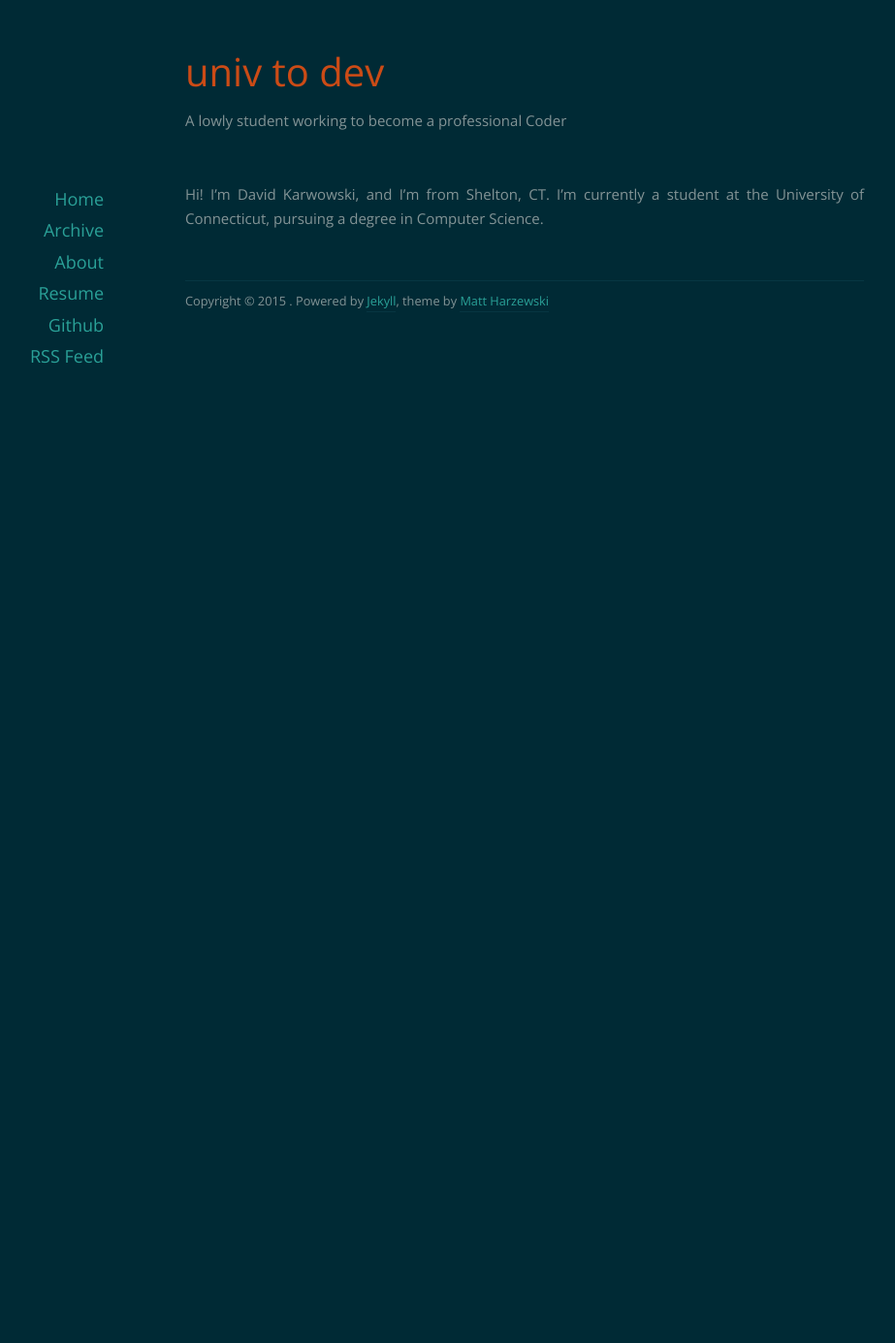
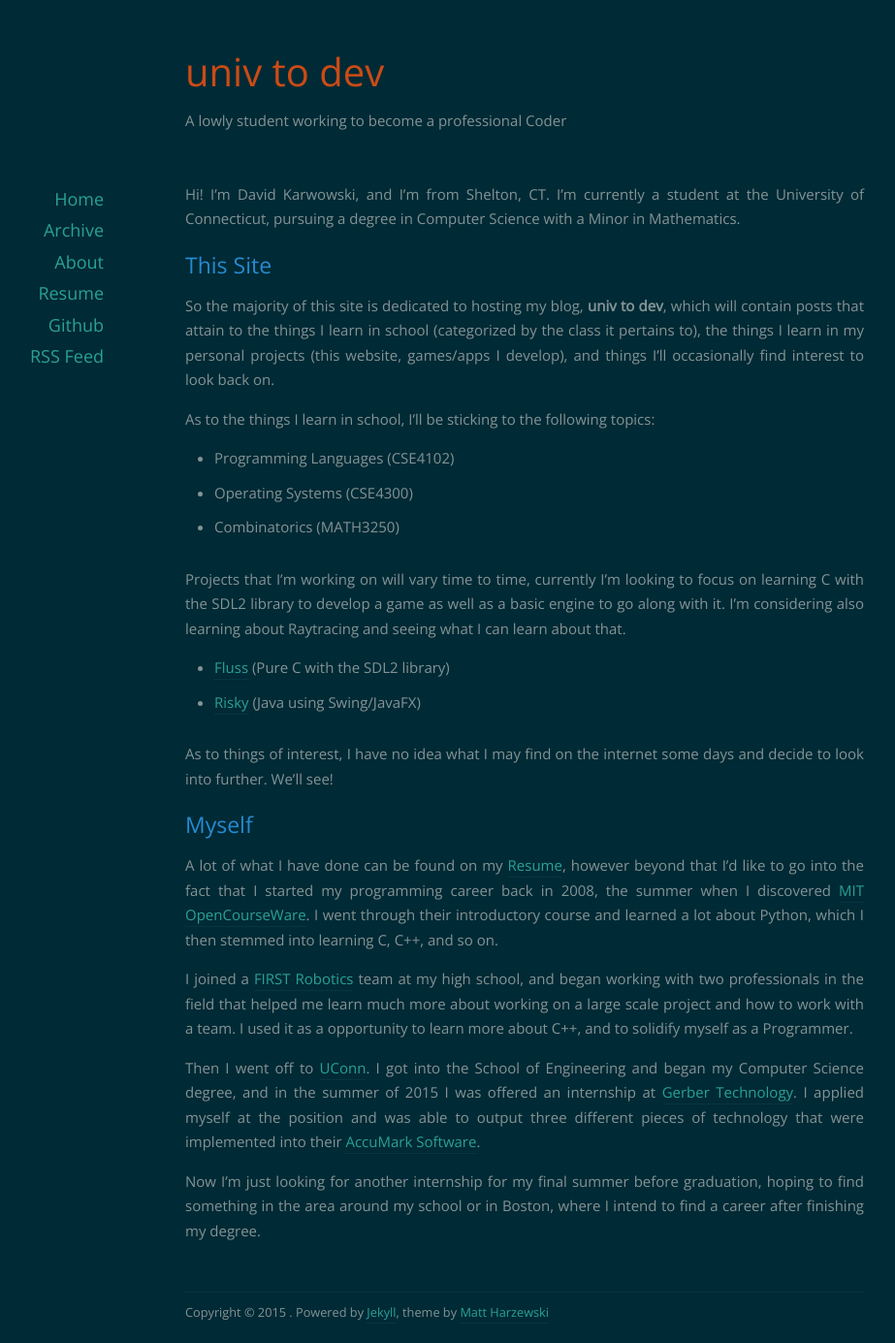
Before and after one commit to dkarwowski/dkarwowski.github.io, a Jekyll site: the page built from about/index.md, in a window 1280 px wide. Shown: the whole page at 97% size, without its empty margins (99-1022 px from the left). Built offline with Jekyll 4.4.1, drawn with Linux system fonts in a browser that asks for light colours; nearby versions of some CDN libraries; before the commit the page ends 900 px from its top, so only the background shows below that.

Commit message:
updated about

```diff
--- a/about/index.md
+++ b/about/index.md
@@ -5,4 +5,56 @@ permalink: /about/
 ---
 
 Hi! I'm David Karwowski, and I'm from Shelton, CT. I'm currently a student at
-the University of Connecticut, pursuing a degree in Computer Science.
+the University of Connecticut, pursuing a degree in Computer Science with a
+Minor in Mathematics.
+
+## This Site
+
+So the majority of this site is dedicated to hosting my blog, **univ to dev**,
+which will contain posts that attain to the things I learn in school
+(categorized by the class it pertains to), the things I learn in my personal
+projects (this website, games/apps I develop), and things I'll occasionally
+find interest to look back on.
+
+As to the things I learn in school, I'll be sticking to the following topics:
+
+ * Programming Languages (CSE4102)
+ * Operating Systems (CSE4300)
+ * Combinatorics (MATH3250)
+
+Projects that I'm working on will vary time to time, currently I'm looking to
+focus on learning C with the SDL2 library to develop a game as well as a basic
+engine to go along with it. I'm considering also learning about Raytracing and
+seeing what I can learn about that.
+
+ * [Fluss](https://github.com/dkarwowski/fluss) (Pure C with the SDL2 library)
+ * [Risky](https://github.com/dkarwowski/risky) (Java using Swing/JavaFX)
+
+As to things of interest, I have no idea what I may find on the internet some
+days and decide to look into further. We'll see!
+
+## Myself
+
+A lot of what I have done can be found on my [Resume](/resume), however beyond
+that I'd like to go into the fact that I started my programming career back in
+2008, the summer when I discovered [MIT OpenCourseWare](ocw.mit.edu). I went
+through their introductory course and learned a lot about Python, which I then
+stemmed into learning C, C++, and so on.
+
+I joined a [FIRST Robotics](http://www.firstinspires.org/robotics/frc) team at
+my high school, and began working with two professionals in the field that
+helped me learn much more about working on a large scale project and how to
+work with a team. I used it as a opportunity to learn more about C++, and to
+solidify myself as a Programmer.
+
+Then I went off to [UConn](http://uconn.edu/). I got into the School of
+Engineering and began my Computer Science degree, and in the summer of 2015 I
+was offered an internship at [Gerber
+Technology](http://www.gerbertechnology.com/). I applied myself at the position
+and was able to output three different pieces of technology that were
+implemented into their [AccuMark
+Software](http://www.gerbertechnology.com/accumark-pattern-design-software/).
+
+Now I'm just looking for another internship for my final summer before
+graduation, hoping to find something in the area around my school or in Boston,
+where I intend to find a career after finishing my degree.
```
